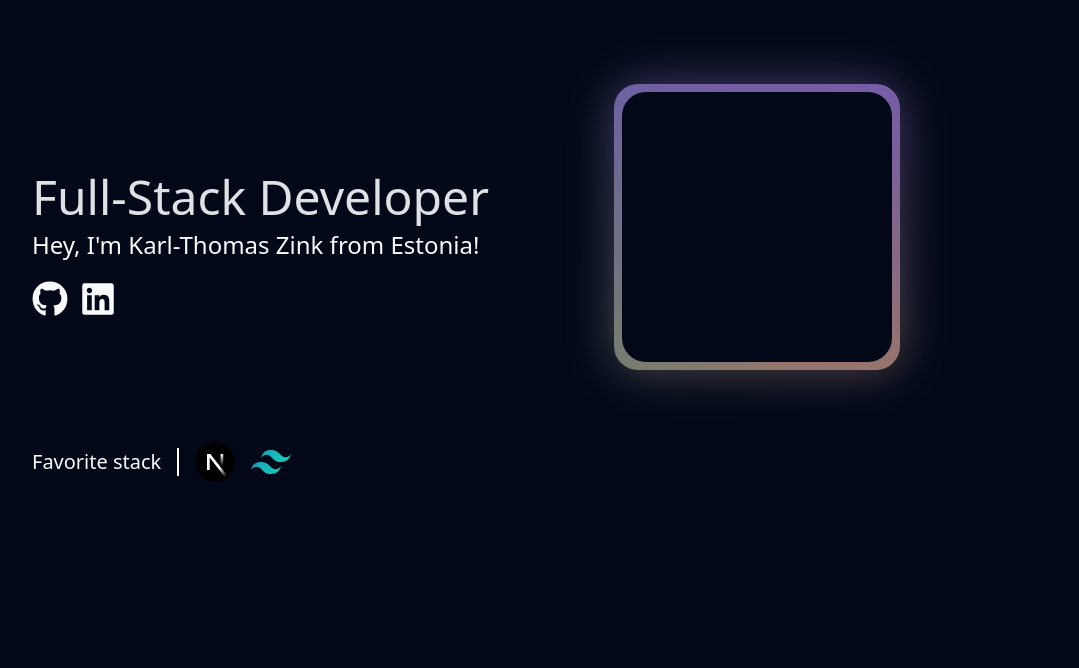
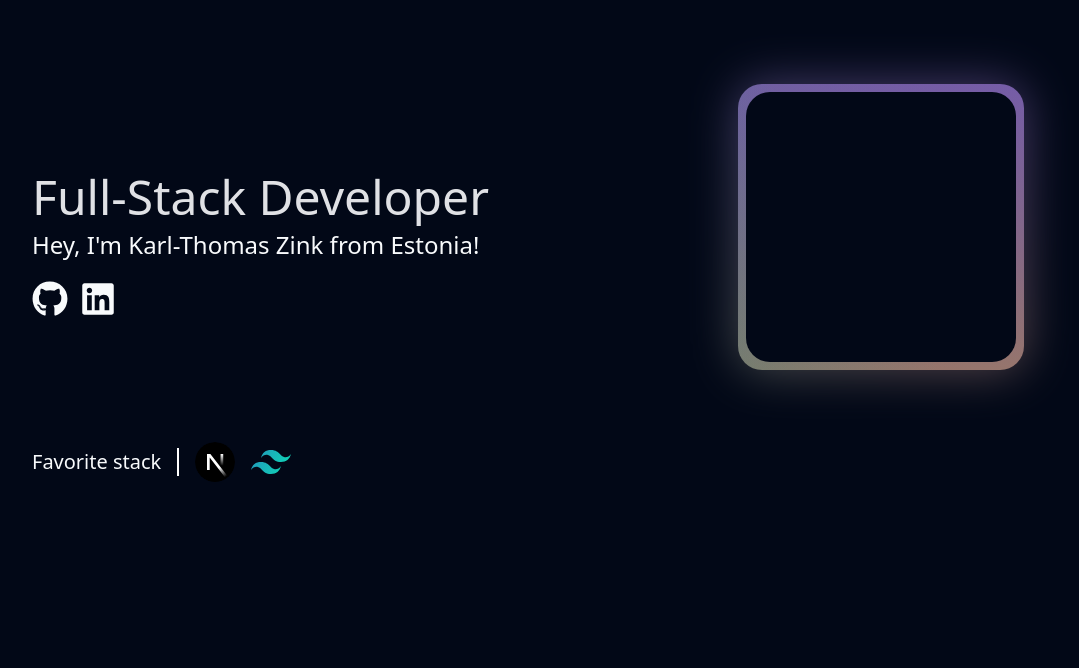
Before and after one commit to karlthomaas/portfolio, a React (Vite) app: page / in a window 1280 px wide. Shown: the part 132-800 px from the top of the page, without its empty margins (112-1191 px from the left). Built offline with nearby package versions, Linux system fonts and the light colour scheme.

Commit message:
Update homepage layout

```diff
--- a/src/components/homepage/home.tsx
+++ b/src/components/homepage/home.tsx
@@ -10,7 +10,7 @@ export const HomeSection = () => {
     <HomeLayoutWrapper id="home" tag='section'>
       <div className='h-[calc(100vh-16px)] text-foreground'>
         <div className='flex h-max w-full flex-col pt-[200px] sm:flex-row sm:justify-between'>
-          <div className='my-auto'>
+          <div className='my-auto w-max'>
             <h2 className='text-center text-3xl text-foreground/90 sm:mt-1 sm:text-left md:text-4xl lg:text-5xl'>Full-Stack Developer</h2>
             <h3 className='mt-2 text-center text-lg sm:text-left md:text-xl lg:text-2xl'>Hey, I'm Karl-Thomas Zink from Estonia! </h3>
             <div className='mt-5 flex justify-center space-x-3 sm:justify-normal'>
@@ -18,7 +18,7 @@ export const HomeSection = () => {
               <FaLinkedin className='text-4xl text-foreground' />
             </div>
           </div>
-          <div className='order-first mx-auto mb-8 sm:order-last'>
+          <div className='order-first mb-8 sm:order-last'>
             <BackgroundGradient className='rounded-[22px] p-2 '>
               <div className='h-[270px] w-[270px] rounded-3xl bg-background ' />
             </BackgroundGradient>
```
